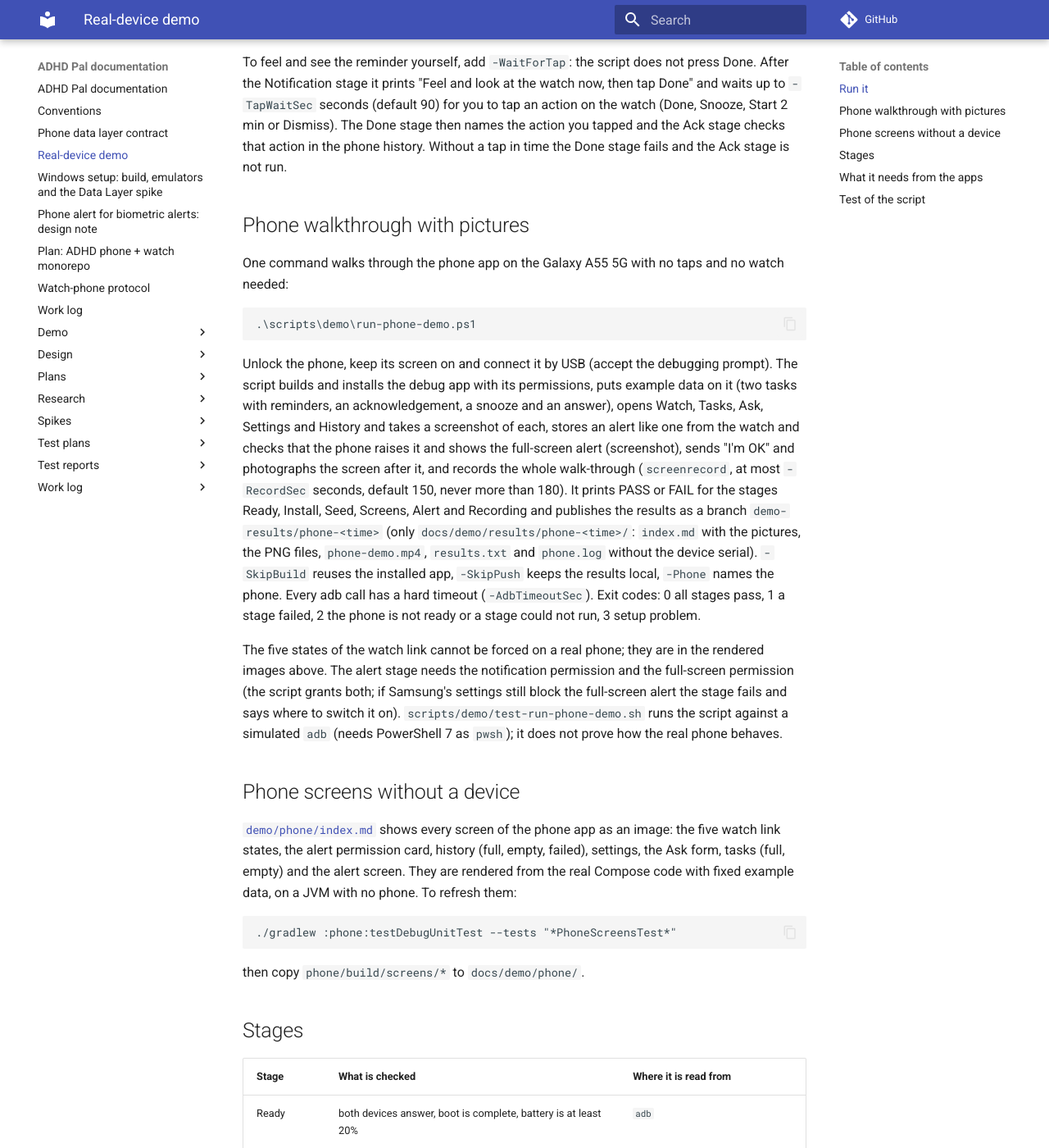
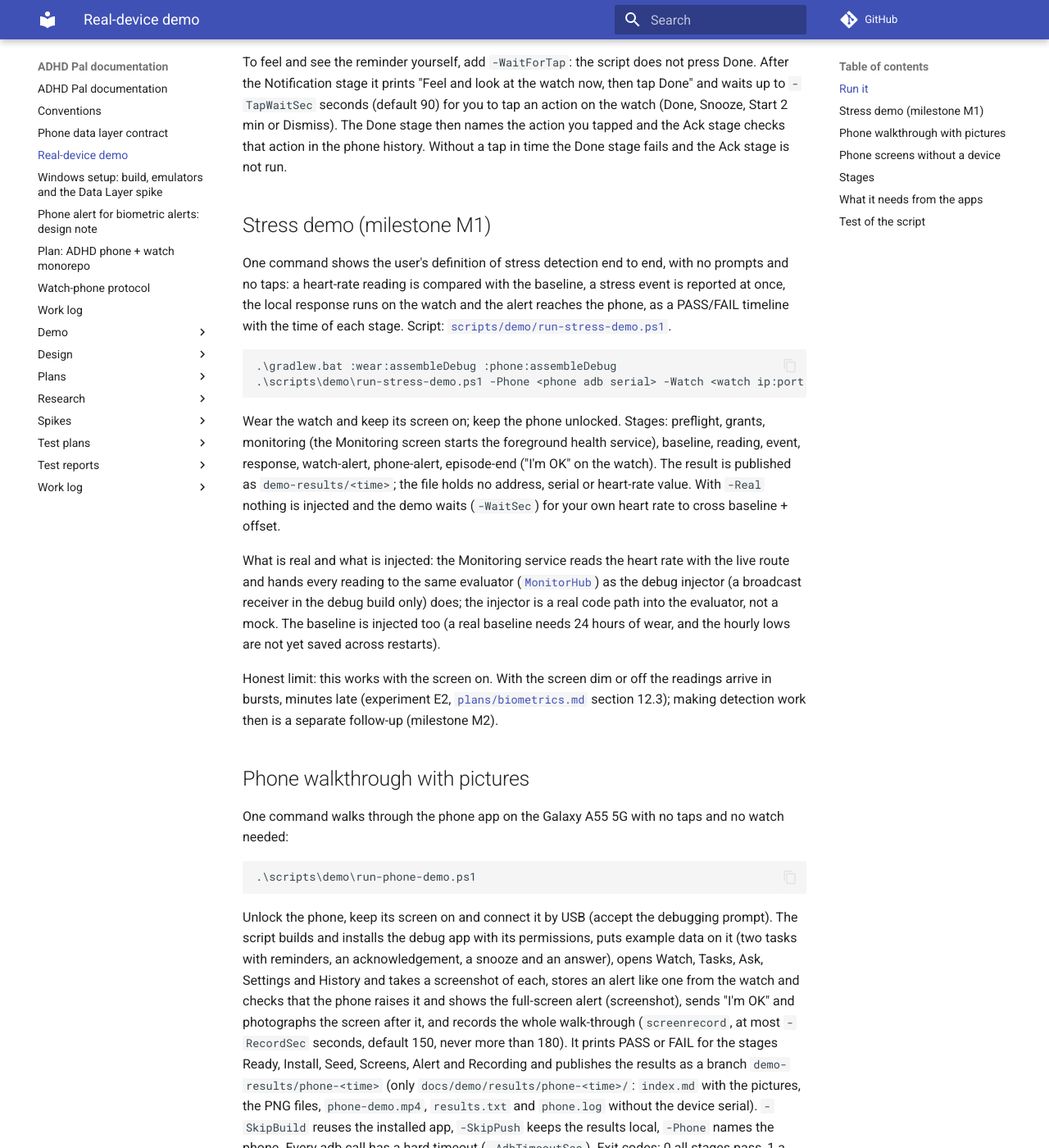
Before and after one commit to shlomoa/my-adhd-pal, an MkDocs documentation site: the page built from docs/demo.md, in a window 1280 px wide and 1400 px high, scrolled down 628 px. Shown: the whole window at 82% size. Built offline with MkDocs 1.6.1 and Material for MkDocs 9.7.7, drawn with Linux system fonts in a browser that asks for light colours; comment, search, counter and statistics services are not loaded.

Commit message:
run-stress-demo.ps1: the stress demo as a PASS/FAIL timeline; docs
Co-Authored-By: Claude Sonnet 5.5 <noreply@anthropic.com>
Claude-Session: https://claude.ai/code/session_01WEDbyAJ64XqdSoQasUsg7b

````diff
--- a/docs/demo.md
+++ b/docs/demo.md
@@ -24,6 +24,31 @@ To feel and see the reminder yourself, add `-WaitForTap`: the script does not pr
 "Feel and look at the watch now, then tap Done" and waits up to `-TapWaitSec` seconds (default 90) for you to tap an action on
 the watch (Done, Snooze, Start 2 min or Dismiss). The Done stage then names the action you tapped and the Ack stage checks that
 action in the phone history. Without a tap in time the Done stage fails and the Ack stage is not run.
+
+## Stress demo (milestone M1)
+
+One command shows the user's definition of stress detection end to end, with no prompts and no taps: a heart-rate reading is compared with
+the baseline, a stress event is reported at once, the local response runs on the watch and the alert reaches the phone, as a PASS/FAIL
+timeline with the time of each stage. Script:
+[`scripts/demo/run-stress-demo.ps1`](https://github.com/shlomoa/my-adhd-pal/blob/main/scripts/demo/run-stress-demo.ps1).
+
+```text
+.\gradlew.bat :wear:assembleDebug :phone:assembleDebug
+.\scripts\demo\run-stress-demo.ps1 -Phone <phone adb serial> -Watch <watch ip:port or adb-...._adb-tls-connect._tcp name>
+```
+
+Wear the watch and keep its screen on; keep the phone unlocked. Stages: preflight, grants, monitoring (the Monitoring screen starts the
+foreground health service), baseline, reading, event, response, watch-alert, phone-alert, episode-end ("I'm OK" on the watch). The result
+is published as `demo-results/<time>`; the file holds no address, serial or heart-rate value. With `-Real` nothing is injected and the demo
+waits (`-WaitSec`) for your own heart rate to cross baseline + offset.
+
+What is real and what is injected: the Monitoring service reads the heart rate with the live route and hands every reading to the same
+evaluator ([`MonitorHub`](https://github.com/shlomoa/my-adhd-pal/blob/main/wear/src/main/java/com/shlomoa/myadhdpal/wear/monitor/MonitorHub.kt))
+as the debug injector (a broadcast receiver in the debug build only) does; the injector is a real code path into the evaluator, not a mock. The
+baseline is injected too (a real baseline needs 24 hours of wear, and the hourly lows are not yet saved across restarts).
+
+Honest limit: this works with the screen on. With the screen dim or off the readings arrive in bursts, minutes late (experiment E2,
+[`plans/biometrics.md`](plans/biometrics.md) section 12.3); making detection work then is a separate follow-up (milestone M2).
 
 ## Phone walkthrough with pictures
 
````
Also changed, not shown: docs/work-log/watch.md (+1 -0 lines), 1 other file.
